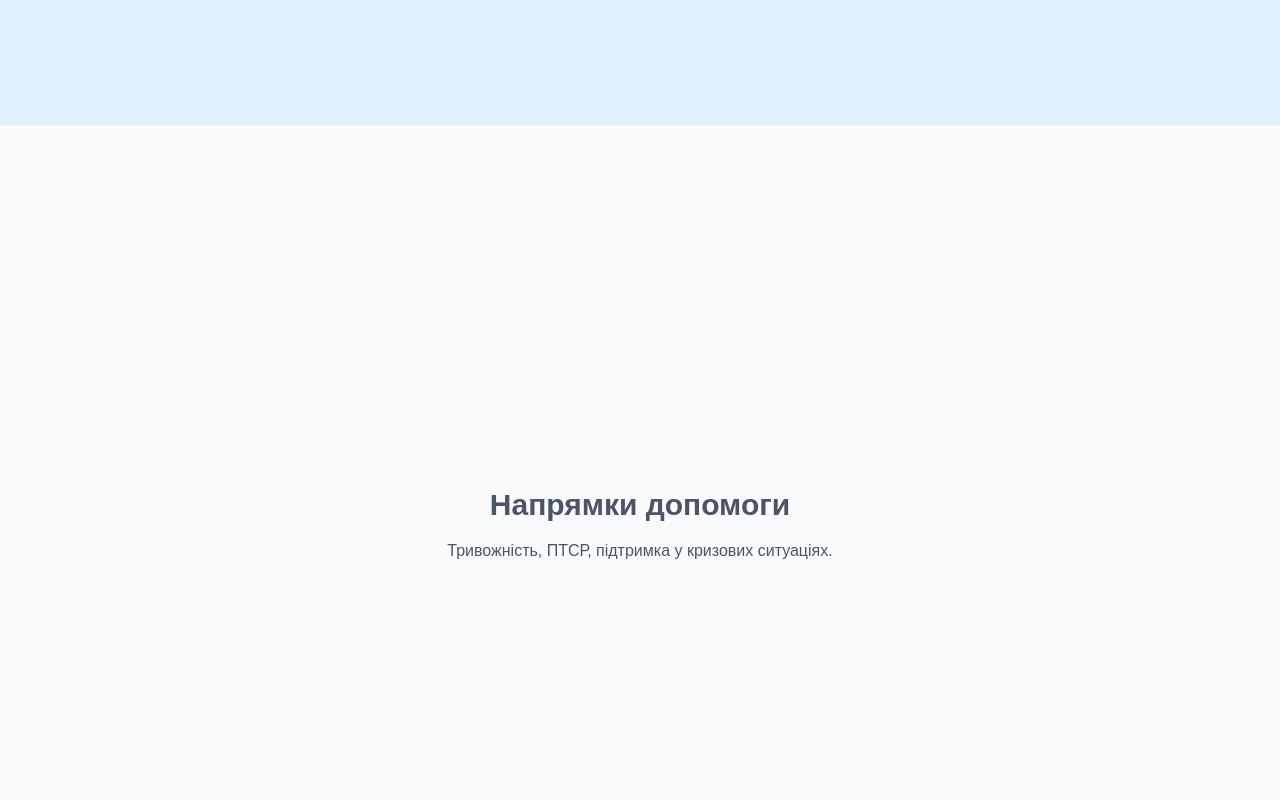
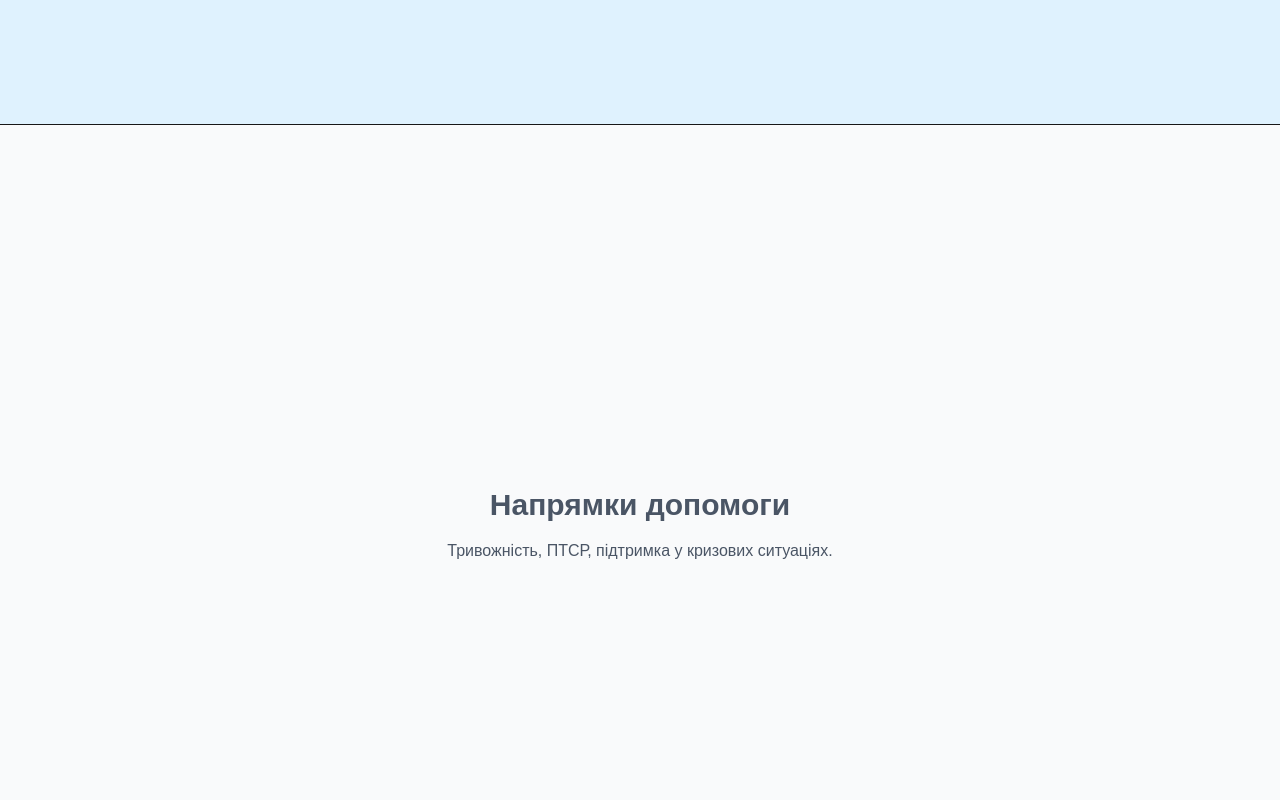
Before and after one commit to RomaSamkov/nextjs-project, a Next.js app: page / in a window 1280 px wide. Shown: the part 1540-2340 px from the top of the page. Built offline with nearby package versions, Linux system fonts and the light colour scheme.

Commit message:
Update page.js

```diff
--- a/src/app/page.js
+++ b/src/app/page.js
@@ -39,7 +39,7 @@ export default function HomePage() {
         {/* Блок "Напрямки" */}
         <section
           id="services"
-          className="min-h-screen bg-gray-50 flex items-center justify-center border-t border-gray-200"
+          className="min-h-screen bg-gray-50 flex items-center justify-center border-t"
         >
           <div className="text-center">
             <h2 className="text-3xl font-bold mb-4 text-gray-600">
```
